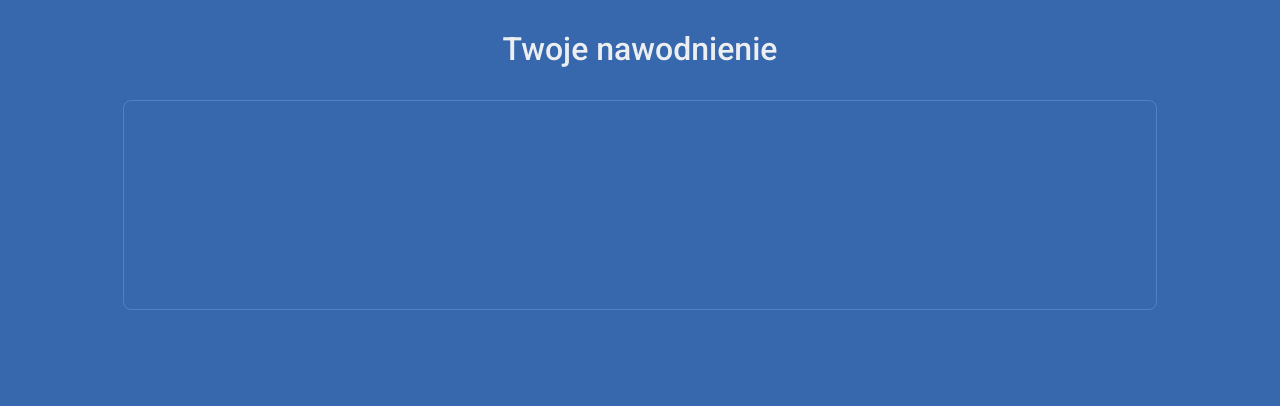
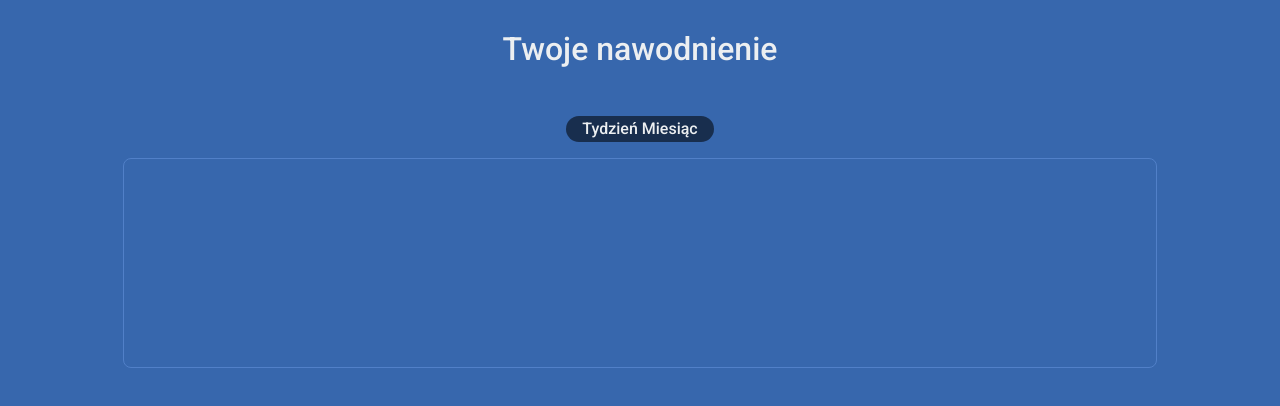
Before and after one commit to szewczykkrzysztof/waterself, a website built with webpack: page src/pages/chart.html in a window 1280 px wide. Built offline with nearby package versions, Linux system fonts and the light colour scheme.

Commit message:
add week and month nav bar

```diff
--- a/src/pages/chart.html
+++ b/src/pages/chart.html
@@ -13,6 +13,10 @@
     <header>
         <h1  class="chart__header">Twoje nawodnienie</h1>
     </header>
+    <nav class="chart__nav">
+        <span class="chart__week chart__week--js">Tydzień</span>
+        <span class="chart__month chart__month--js">Miesiąc</span>
+    </nav>
     <main class="chart__body">
 
     </main>
--- a/src/scss/main.scss
+++ b/src/scss/main.scss
@@ -31,7 +31,15 @@ body {
   border: 1px solid hsl(216, 52%, 55%);
   border-radius: 8px;
   padding: 4px;
-  }
+}
+
+.chart__nav {
+  padding: 4px 16px;
+  margin: 16px auto;
+  border-radius: 16px;
+  background-color: hsl(216, 52%, 20%);
+}
+
 
 .chart__oneDay {
   background: $titlecolor;
```
